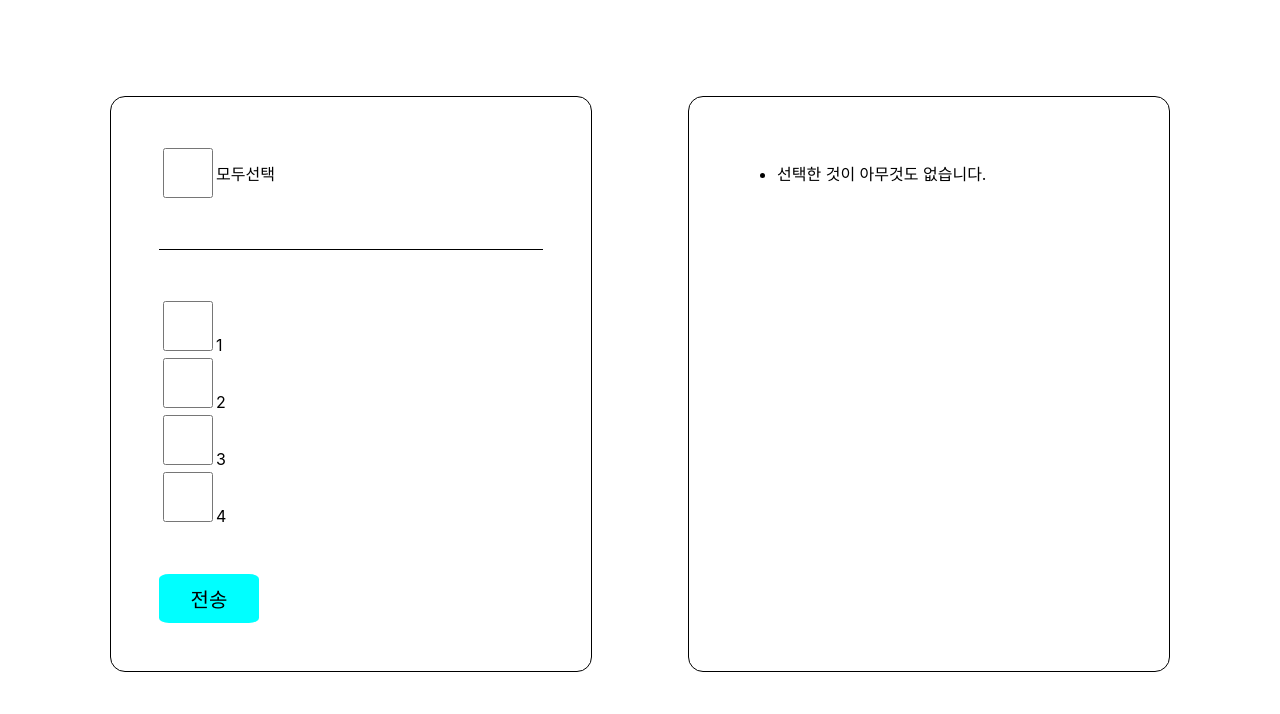
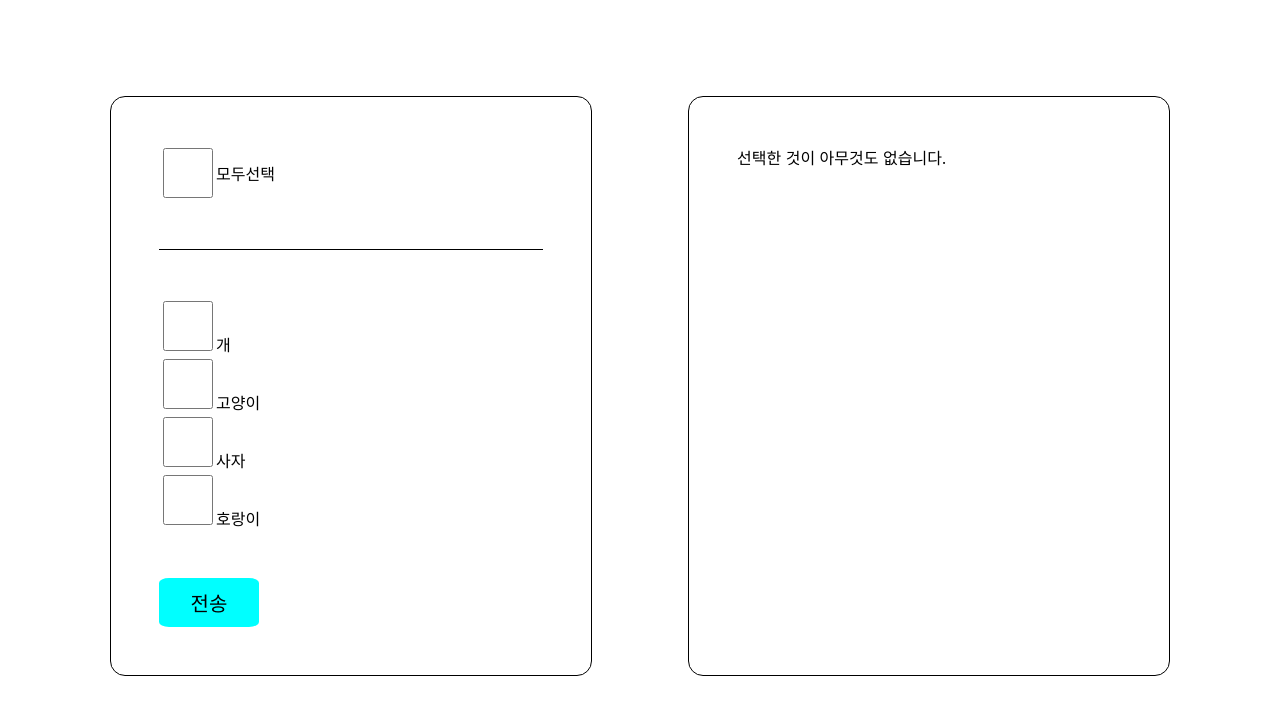
Before and after one commit to Jaek1783/checkbox, a React (Create React App) app: page / in a window 1280 px wide. Shown: the top 714 px of the page. Built offline with nearby package versions, Linux system fonts and the light colour scheme.

Commit message:
결과 컴포넌트에서 값 삭제하기 구현

```diff
--- a/src/App.js
+++ b/src/App.js
@@ -7,16 +7,22 @@ function App() {
   const checkedRef = useRef(null);
   const checkAllRef = useRef(null);
   const checkboxesRef = useRef([]);
+  const resultRef = useRef([]);
+
   const [selected, setSelected] = useState([]);
   let checkedArr = [];
   const checkedNum = ()=>{
     const check = [...checkedRef.current.children];
     for(let i=0; i<check.length;i++){
       if(check[i].children[0].checked){
-        checkedArr.push(check[i].children[0].value);
+        checkedArr.push(check[i].outerText);
+        check[i].children[0].checked = false;
+        checkAllRef.current.checked = false; // 체크박스 선택 해제
       }
     }
+    // console.log(checkedArr);
     setSelected(checkedArr);
+
   };
 
   const checkedAll = ()=>{
@@ -28,7 +34,8 @@ function App() {
   };
   const checkedCheck =()=>{
     const checkboxes = checkboxesRef.current;
-    const checked = checkboxes.filter(checkbox => checkbox.checked);    if(checkboxes.length === checked.length){
+    const checked = checkboxes.filter(checkbox => checkbox.checked);
+  if(checkboxes.length === checked.length){
       checkAllRef.current.checked = true;
     }
     else{
@@ -47,7 +54,11 @@ function App() {
       checkedCheck={checkedCheck}
       checkboxesRef ={checkboxesRef}
       />
-      <SelectedItem selectedItem={selected}/>
+      <SelectedItem
+      selected={selected}
+      setSelected = {setSelected}
+      resultRef={resultRef}
+      />
     </div>
   );
 }
--- a/src/CheckBox.js
+++ b/src/CheckBox.js
@@ -15,10 +15,10 @@ const CheckBox = ({
                 <span>모두선택</span>
             </form>
             <form className="check checkNum" ref={checkedRef}>
-                <label><input type="checkbox" name="checkbox" value="1" onChange={checkedCheck} ref={ref => checkboxesRef.current[0] = ref}/>1</label>
-                <label><input type="checkbox" name="checkbox" value="2"onChange={checkedCheck} ref={ref => checkboxesRef.current[1] = ref}/>2</label>
-                <label><input type="checkbox" name="checkbox" value="3"onChange={checkedCheck} ref={ref => checkboxesRef.current[2] = ref}/>3</label>
-                <label><input type="checkbox" name="checkbox" value="4"onChange={checkedCheck} ref={ref => checkboxesRef.current[3] = ref}/>4</label>
+                <label><input type="checkbox" name="checkbox"  onChange={checkedCheck} ref={ref => checkboxesRef.current[0] = ref}/>개</label>
+                <label><input type="checkbox" name="checkbox" onChange={checkedCheck} ref={ref => checkboxesRef.current[1] = ref}/>고양이</label>
+                <label><input type="checkbox" name="checkbox" onChange={checkedCheck} ref={ref => checkboxesRef.current[2] = ref}/>사자</label>
+                <label><input type="checkbox" name="checkbox" onChange={checkedCheck} ref={ref => checkboxesRef.current[3] = ref}/>호랑이</label>
             </form>
             <button  onClick={()=>{
                 checkedNum();
--- a/src/select.js
+++ b/src/select.js
@@ -1,13 +1,33 @@
-const SelectedItem = ({selectedItem})=>{
+const SelectedItem = ({ setSelected,selected ,resultRef})=>{
+    const btnHandler = (e)=>{
+        e.preventDefault();
+        const checkedLabels = Array.from(resultRef.current)
+        .filter((ref) => ref && ref.childNodes[0] && ref.childNodes[0].checked)
+        .map((ref) => ref.childNodes[1].textContent);
+    //   console.log(checkedLabels);
+
+        const updateSelected = selected.filter(item => !checkedLabels.includes(item))
+        // console.log(updateSelected)
+        setSelected(updateSelected)
+
+         // 체크박스 선택 해제
+    Array.from(resultRef.current).forEach((ref) => {
+        if (ref && ref.childNodes[0] && ref.childNodes[0].checked) {
+          ref.childNodes[0].checked = false;
+        }
+      });
+    }
     return(
         <div className="card">
-            <ul>
-                {selectedItem.length === 0 ? <li>선택한 것이 아무것도 없습니다.</li>:
-                selectedItem.map((list,index)=>{
-                    return<li key={index}>{list}</li>
+            <form onSubmit={btnHandler}>
+                {selected.length === 0 ?
+                <span>선택한 것이 아무것도 없습니다.</span>  :
+                selected.map((l,index) => {
+                    return <label key={index} ref={ref=>resultRef.current[index]=ref}><input type="checkbox" name="checkbox" />{l}</label>
                 })
-                }
-            </ul>
+            }
+            {selected.length === 0 ? '' : <button type='submit'>삭제</button>}
+            </form>
         </div>
     )
 };
```
